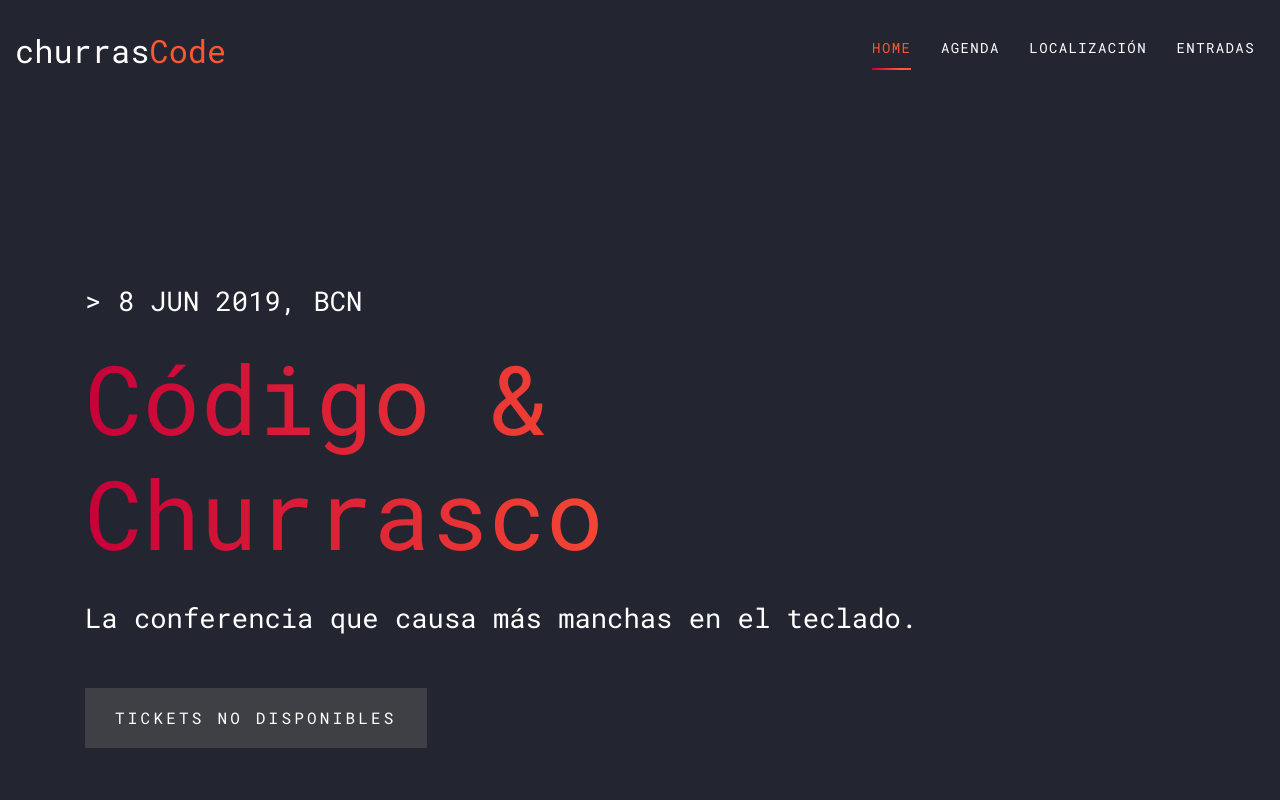
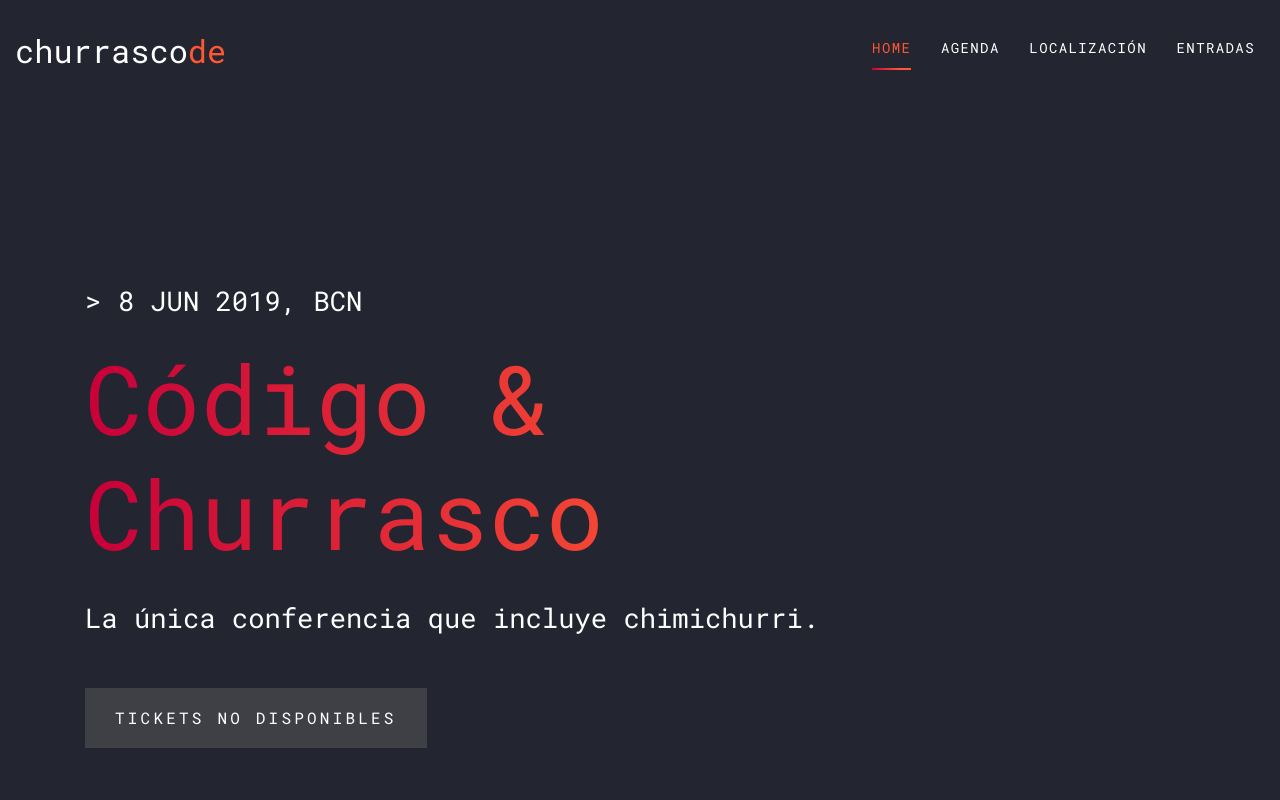
Before and after one commit to churrascode/churrascode.github.io, a plain HTML site: page BCN_2019/index.html in a window 1280 px wide. Shown: the top 800 px of the page. Drawn offline with Linux system fonts and the light colour scheme; files whose address does not match are found by name.

Commit message:
Pass ofendiditos linter

```diff
--- a/BCN_2019/index.html
+++ b/BCN_2019/index.html
@@ -39,7 +39,7 @@
         <div class="row align-items-center">
           <div class="col-11 col-xl-2">
             <h1 class="mb-0">
-              <a href="/" class="text-white h2 mb-0">churras<span class="text-primary">Code</span></a>
+              <a href="/" class="text-white h2 mb-0">churrasco<span class="text-primary">de</span></a>
             </h1>
           </div>
           <div class="col-12 col-md-10 d-none d-xl-block">
@@ -65,8 +65,9 @@
         <div class="col-md-10">
           <span class="d-block mb-3 caption" data-aos="fade-up" data-aos-delay="100"> > 8 JUN 2019, BCN </span>
           <h1 class="d-block mb-4" data-aos="fade-up" data-aos-delay="200"> Código & Churrasco</h1>
-          <span class="d-block mb-5 caption" data-aos="fade-up" data-aos-delay="300">La conferencia que causa más
-            manchas en el teclado.</span>
+          <span class="d-block mb-5 caption" data-aos="fade-up" data-aos-delay="300">
+            La única conferencia que incluye chimichurri.
+          </span>
           <a href="/" class="btn-custom" data-aos="fade-up" data-aos-delay="400"><span>Tickets no Disponibles</span></a>
         </div>
       </div>
```
